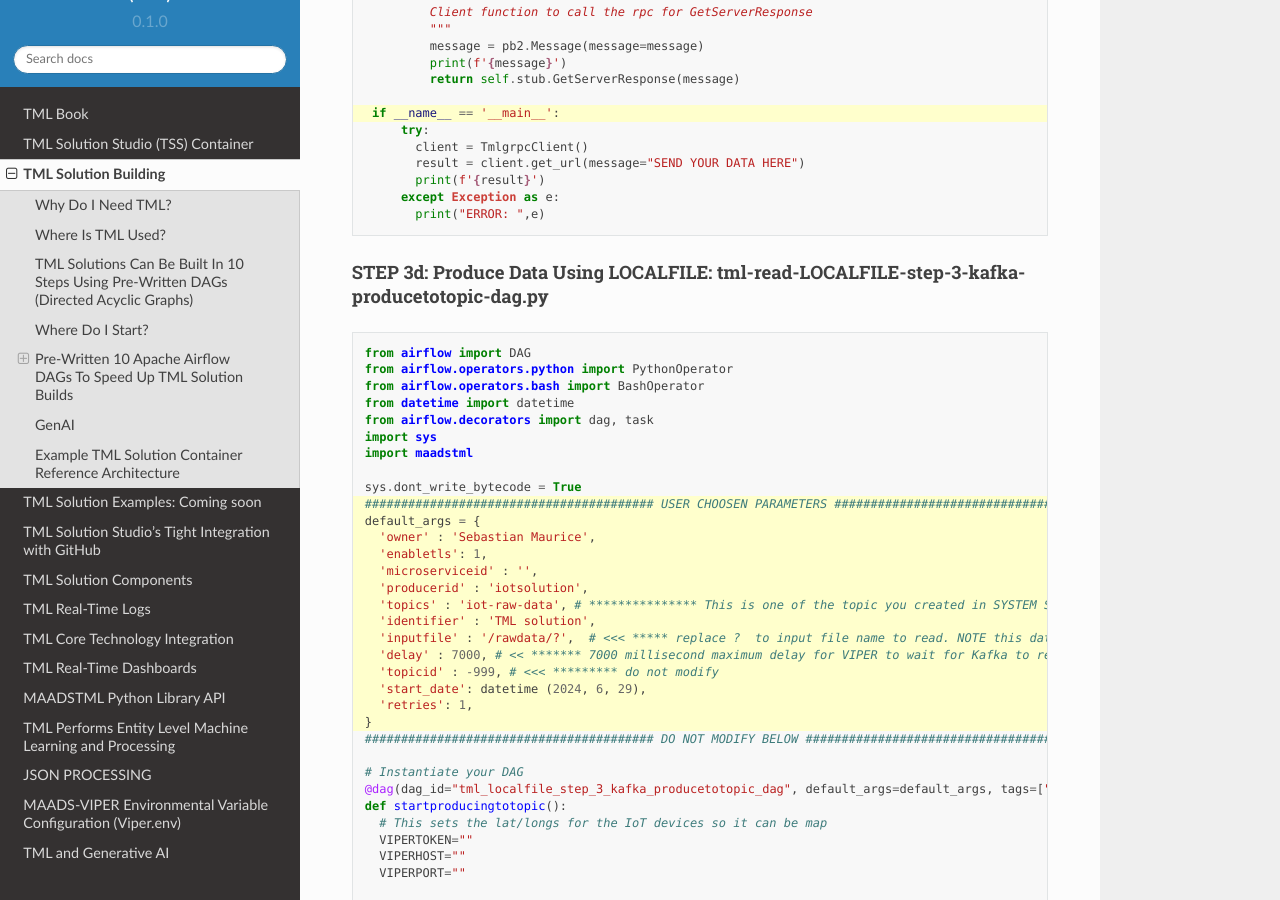
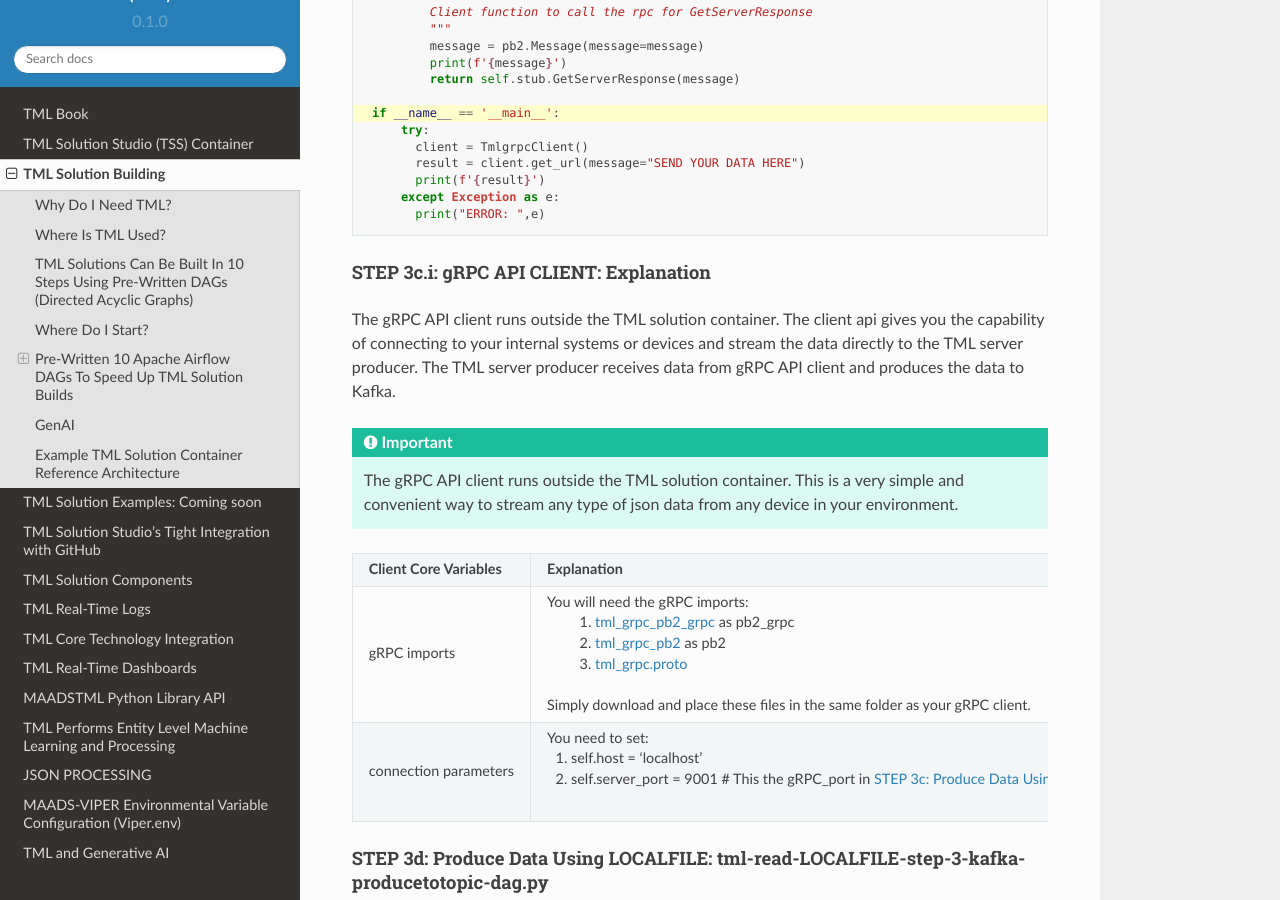
Before and after one commit to smaurice101/readthedocs, a Sphinx documentation site: the page built from docs/source/tmlbuilds.rst, in a window 1280 px wide and 900 px high, scrolled down 14519 px. Built offline with Sphinx 7.4.7 and the Read the Docs theme 2.0.0, drawn with Linux system fonts in a browser that asks for light colours.

Commit message:
Update tmlbuilds.rst

```diff
--- a/docs/source/tmlbuilds.rst
+++ b/docs/source/tmlbuilds.rst
@@ -800,6 +800,34 @@
           print(f'{result}')
         except Exception as e:
           print("ERROR: ",e)
+
+STEP 3c.i: gRPC API CLIENT: Explanation
+""""""""""""""""""""""""""""
+
+The gRPC API client runs outside the TML solution container.  The client api gives you the capability of connecting to your internal systems or devices and stream the data directly to the TML server producer.  The TML server producer receives data from gRPC API client and produces the data to Kafka.
+
+.. important::
+   The gRPC API client runs outside the TML solution container.  This is a very simple and convenient way to stream any type of json data from any device in your
+   environment.
+
+.. list-table::
+
+   * - **Client Core Variables**
+     - **Explanation**
+   * - gRPC imports
+     - You will need the gRPC imports:
+
+         1. `tml_grpc_pb2_grpc <https://github.com/smaurice101/raspberrypi/blob/main/tml-airflow/dags/tml_grpc_pb2_grpc.py>`_ as pb2_grpc
+         2. `tml_grpc_pb2 <https://github.com/smaurice101/raspberrypi/blob/main/tml-airflow/dags/tml_grpc_pb2.py>`_ as pb2
+         3. `tml_grpc.proto <https://github.com/smaurice101/raspberrypi/blob/main/tml-airflow/dags/tml_grpc.proto>`_
+
+       Simply download and place these files in the same folder as your gRPC client.
+   * - connection parameters
+     - You need to set:
+
+       1. self.host = 'localhost'
+       2. self.server_port = 9001 # This the gRPC_port in :ref:`STEP 3c: Produce Data Using gRPC: tml-read-gRPC-step-3-kafka-producetotopic-dag.py`
+
 
 STEP 3d: Produce Data Using LOCALFILE: tml-read-LOCALFILE-step-3-kafka-producetotopic-dag.py
 """"""""""""""""""""""""""""""""""""""""""
```
